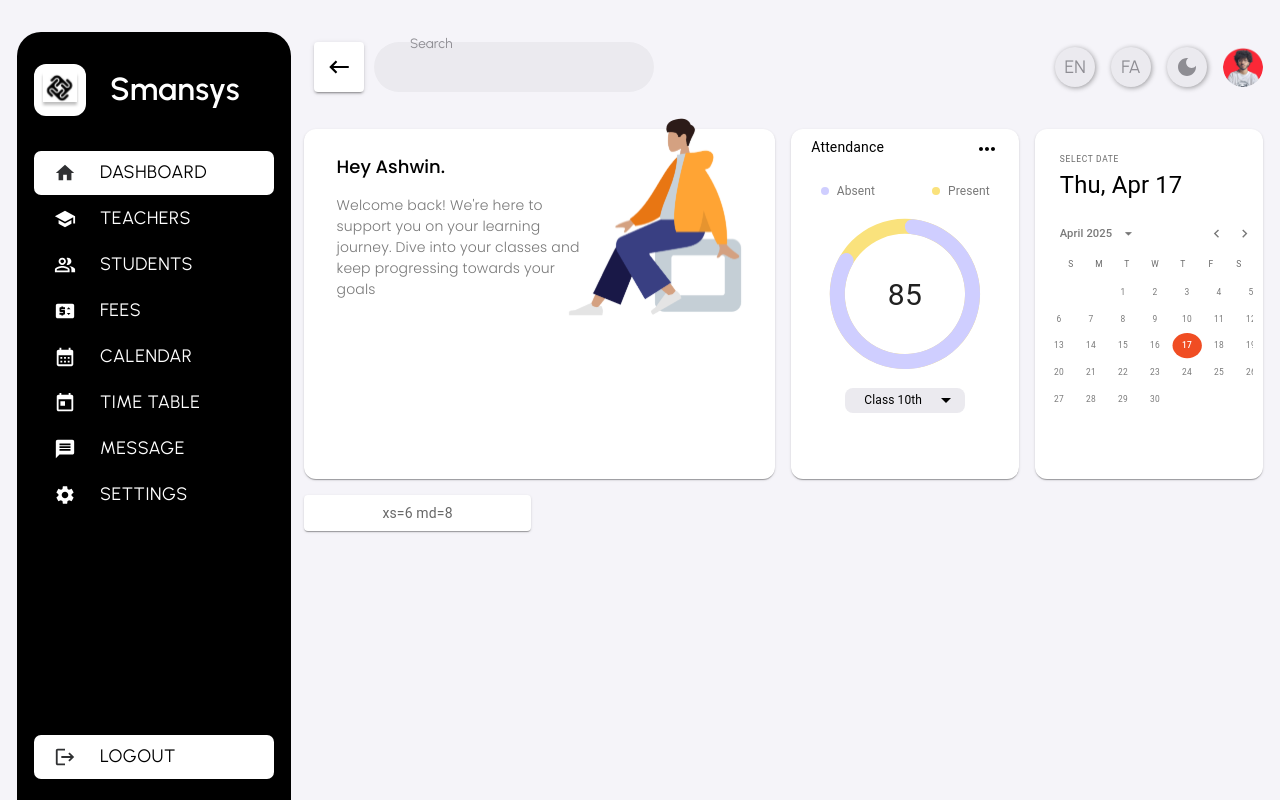
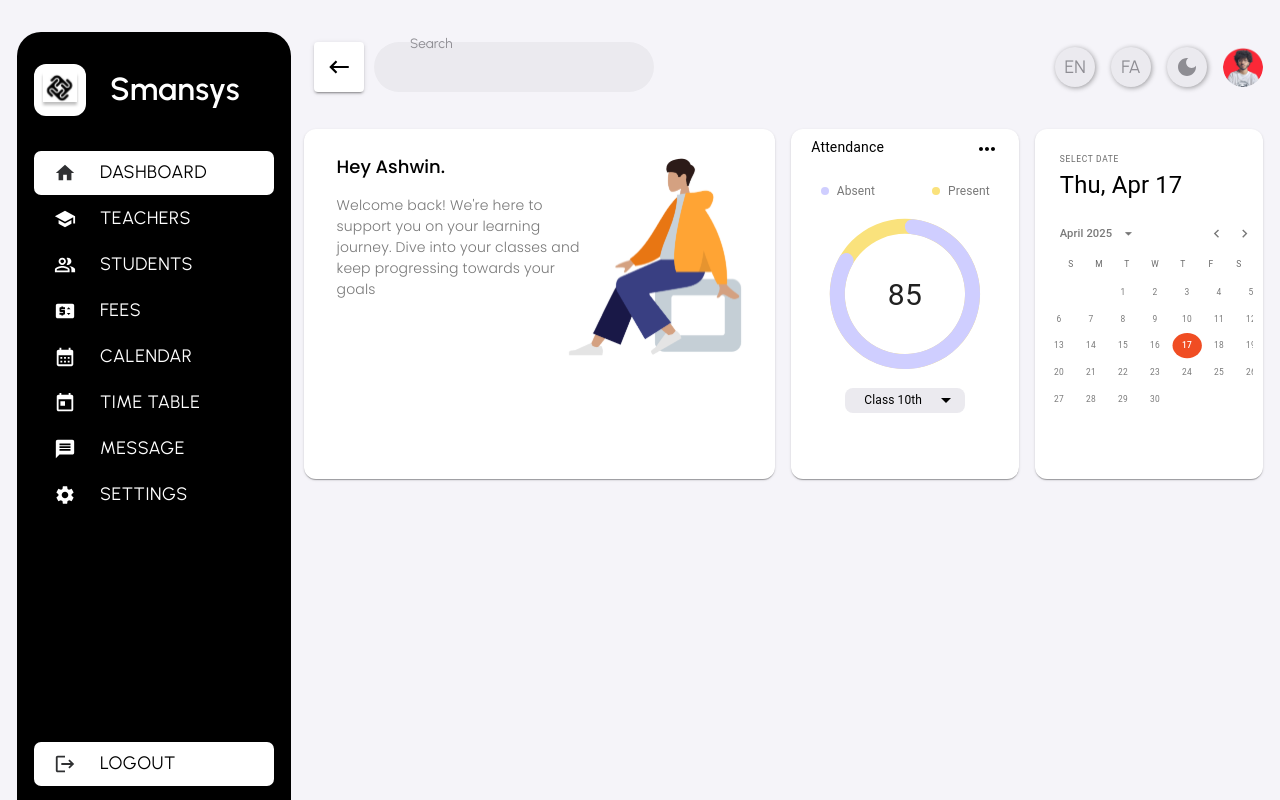
Before and after one commit to parsa-farshah/admin-panel, a Next.js app: page / in a window 1280 px wide. Built offline with nearby package versions, Linux system fonts and the light colour scheme; some icons are missing; a web font is replaced by a local one.

Commit message:
add responsive ashwin section

```diff
--- a/app/components/Main.js
+++ b/app/components/Main.js
@@ -109,7 +109,8 @@ function Main() {
               <Box
                 sx={{
                   position: "absolute",
-                  bottom: "0",
+                  bottom: {xs: 0,sm: -40},
+                  transform: lang ? "" : "scaleX(-1)",
                   right: lang ? 0 : "auto",
                   left: lang ? "auto" : 0,
                 }}
@@ -238,15 +239,14 @@ function Main() {
               bgcolor: theme ? " white" : "#323233",
             }}
           >
-            <Box sx={{ width: "100%",  height: "100%" }}>
+            <Box sx={{ width: "100%", height: "100%" }}>
               <Calendar />
             </Box>
           </Item>
         </Grid>
-        <Grid size={{ xs: 6, md: 3 }}>
-          <Item>xs=6 md=8</Item>
-        </Grid>
       </Grid>
+      {/* end grid */}
+      <Stack></Stack>
     </Box>
   );
 }
--- a/app/components/Sidebar.js
+++ b/app/components/Sidebar.js
@@ -57,7 +57,7 @@ function Sidebar() {
     <Stack
       sx={{
         px: "17px",
-        py: 4,
+        pt: 4,
         width: "100%",
         height: "110%",
         bgcolor: "black",
@@ -65,6 +65,7 @@ function Sidebar() {
         borderRadius: 6,
         position: "relative",
         zIndex: 50,
+        pb: { xs: 7, md: 3 },
       }}
     >
       {/* up side */}
--- a/next.config.mjs
+++ b/next.config.mjs
@@ -1,6 +1,7 @@
 /** @type {import('next').NextConfig} */
+const isProd = process.env.NODE_ENV === "production";
 const nextConfig = {
-  output: "export",
+  output: isProd ? "export" : undefined,
 };
 
 export default nextConfig;
```
